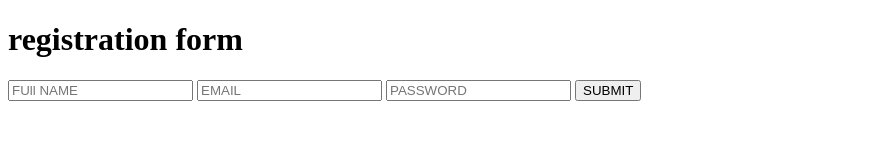
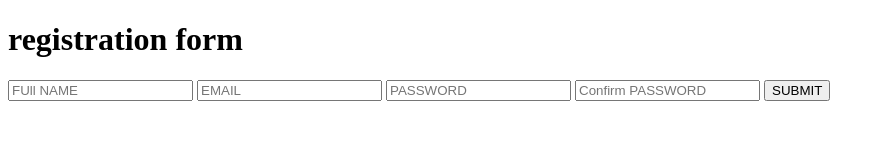
Before and after one commit to dmifotech/CodeMitra, a plain HTML site: page client/admin/index.html in a window 1280 px wide. Shown: the whole page, without its empty margins (0-885 px from the left). Drawn offline with Linux system fonts and the light colour scheme.

Commit message:
main change

```diff
--- a/client/admin/index.html
+++ b/client/admin/index.html
@@ -11,6 +11,7 @@
         <input type="text" name="name" id="name" placeholder="FUll NAME">
         <input type="email" name="email" id="email" placeholder="EMAIL">
         <input type="password" name="password" id="password" placeholder="PASSWORD">
+        <input type="password" name="confirm-password" id="confirm-password" placeholder="Confirm PASSWORD">
         <input type="submit" value="SUBMIT">
     </form>
     <script>
```
